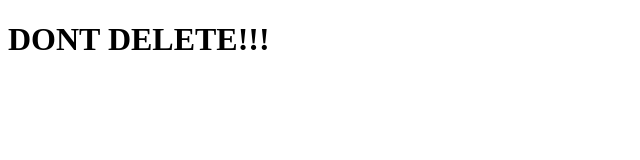
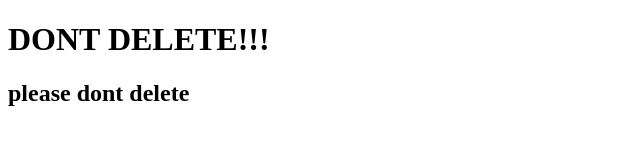
Before and after one commit to varshith2101/test_30-1, a plain HTML site: page index.html in a window 1280 px wide. Shown: the whole page, without its empty margins (0-640 px from the left). Drawn offline with Linux system fonts and the light colour scheme.

Commit message:
added a "h2"

```diff
--- a/index.html
+++ b/index.html
@@ -7,5 +7,6 @@
 </head>
 <body>
     <h1>DONT DELETE!!!</h1>
+    <h2>please dont delete</h2>
 </body>
 </html>
```
